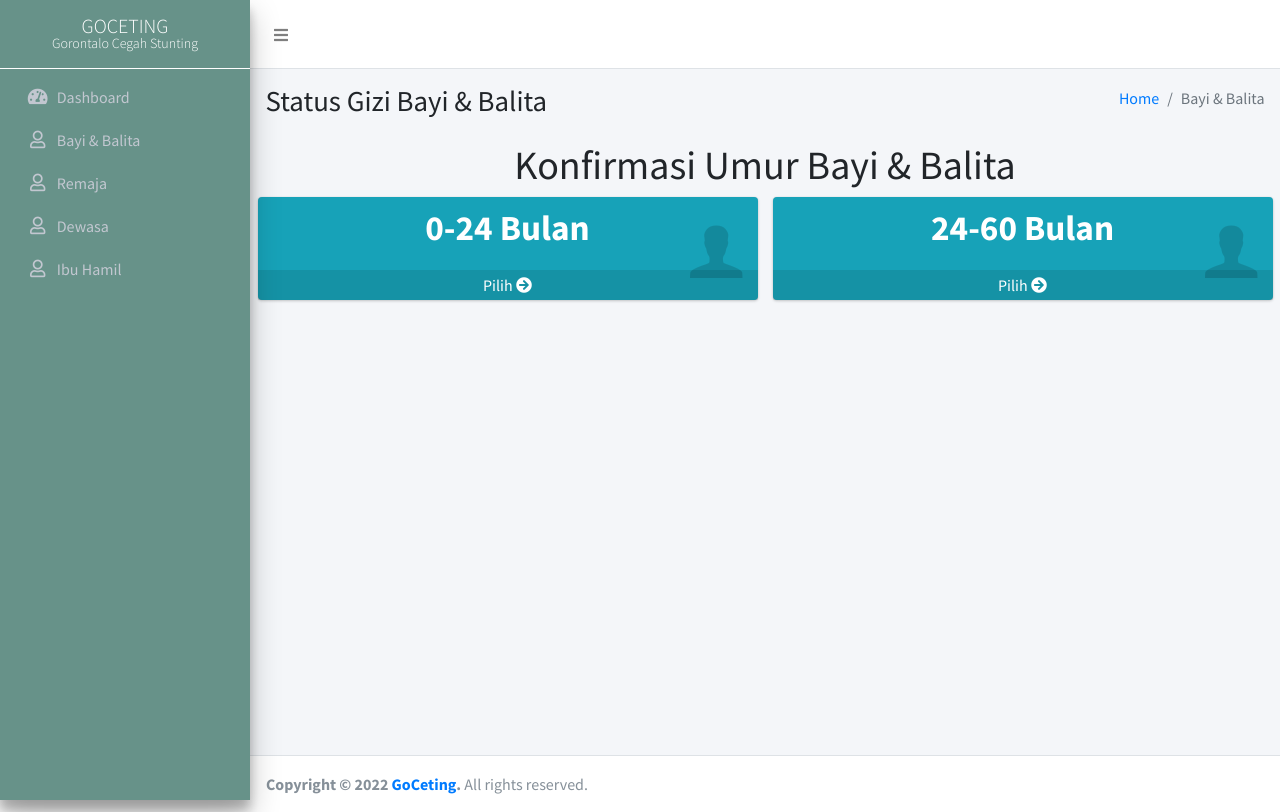
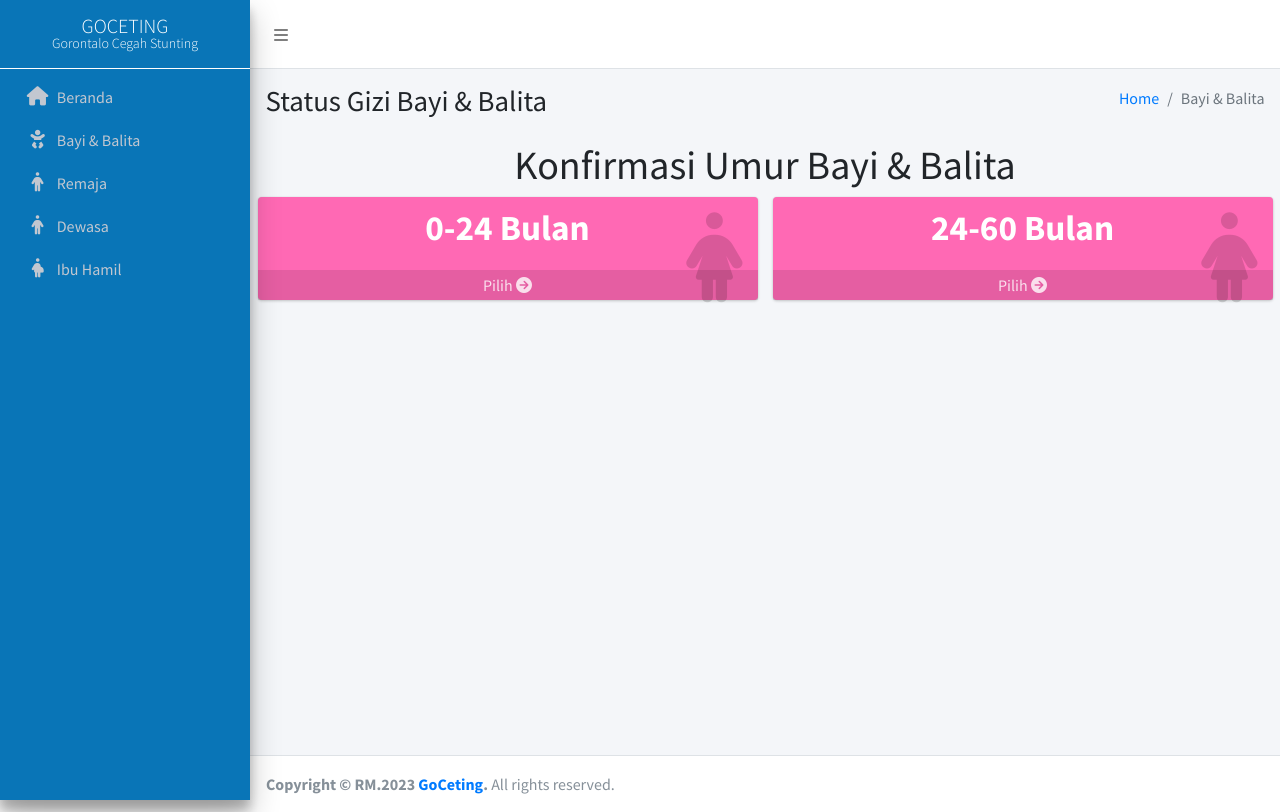
Before and after one commit to Rafikmato/goceting, a PHP site: page /index.php?module=umur_perempuan in a window 1280 px wide. Run offline with PHP 8.4, Linux system fonts and the light colour scheme; some libraries are stand-ins or nearby versions.

Commit message:
19/12/2023

```diff
--- a/admin/bayi_balita/2sampai5thn_laki_laki.php
+++ b/admin/bayi_balita/2sampai5thn_laki_laki.php
@@ -31,7 +31,7 @@
                 <h3 style="text-align: center;" class="respon">Laki - Laki</h3>
               </div>
               <div class="icon">
-                <i class="ion ion-person"></i>
+                <i class="fa-solid fa-person"></i>
               </div>
               <a href="?module=umur_laki" class="small-box-footer">Pilih <i class="fas fa-arrow-circle-right"></i></a>
             </div>
@@ -43,7 +43,7 @@
                 <h3 style="text-align: center;" class="respon">Perempuan</h3>
               </div>
               <div class="icon">
-                <i class="ion ion-person"></i>
+                <i class="fa-solid fa-person-dress"></i>
               </div>
               <a href="?module=umur_perempuan" class="small-box-footer">Pilih <i class="fas fa-arrow-circle-right"></i></a>
             </div>
--- a/admin/bayi_balita/2sampai5thn_perempuan.php
+++ b/admin/bayi_balita/2sampai5thn_perempuan.php
@@ -31,7 +31,7 @@
                 <h3 style="text-align: center;" class="respon">Laki - Laki</h3>
               </div>
               <div class="icon">
-                <i class="ion ion-person"></i>
+                <i class="fa-solid fa-person"></i>
               </div>
               <a href="?module=umur_laki" class="small-box-footer">Pilih <i class="fas fa-arrow-circle-right"></i></a>
             </div>
@@ -43,7 +43,7 @@
                 <h3 style="text-align: center;" class="respon">Perempuan</h3>
               </div>
               <div class="icon">
-                <i class="ion ion-person"></i>
+                <i class="fa-solid fa-person-dress"></i>
               </div>
               <a href="?module=umur_perempuan" class="small-box-footer">Pilih <i class="fas fa-arrow-circle-right"></i></a>
             </div>
--- a/admin/bayi_balita/bayi_balita.php
+++ b/admin/bayi_balita/bayi_balita.php
@@ -29,7 +29,7 @@
                 <h3 style="text-align: center;" class="respon">Laki - Laki</h3>
               </div>
               <div class="icon">
-                <i class="ion ion-person"></i>
+                <i class="fa-solid fa-person"></i>
               </div>
               <a href="?module=umur_laki" class="small-box-footer">Pilih <i class="fas fa-arrow-circle-right"></i></a>
             </div>
@@ -41,7 +41,7 @@
                 <h3 style="text-align: center;" class="respon">Perempuan</h3>
               </div>
               <div class="icon">
-                <i class="ion ion-person"></i>
+                <i class="fa-solid fa-person-dress"></i>
               </div>
               <a href="?module=umur_perempuan" class="small-box-footer">Pilih <i class="fas fa-arrow-circle-right"></i></a>
             </div>
--- a/admin/bayi_balita/laki_laki.php
+++ b/admin/bayi_balita/laki_laki.php
@@ -31,7 +31,7 @@
                 <h3 style="text-align: center;" class="respon">Laki - Laki</h3>
               </div>
               <div class="icon">
-                <i class="ion ion-person"></i>
+                <i class="fa-solid fa-person"></i>
               </div>
               <a href="?module=umur_laki" class="small-box-footer">Pilih <i class="fas fa-arrow-circle-right"></i></a>
             </div>
@@ -43,7 +43,7 @@
                 <h3 style="text-align: center;" class="respon">Perempuan</h3>
               </div>
               <div class="icon">
-                <i class="ion ion-person"></i>
+                <i class="fa-solid fa-person-dress"></i>
               </div>
               <a href="?module=umur_perempuan" class="small-box-footer">Pilih <i class="fas fa-arrow-circle-right"></i></a>
             </div>
--- a/admin/bayi_balita/perempuan.php
+++ b/admin/bayi_balita/perempuan.php
@@ -31,7 +31,7 @@
                 <h3 style="text-align: center;" class="respon">Laki - Laki</h3>
               </div>
               <div class="icon">
-                <i class="ion ion-person"></i>
+                <i class="fa-solid fa-person"></i>
               </div>
               <a href="?module=umur_laki" class="small-box-footer">Pilih <i class="fas fa-arrow-circle-right"></i></a>
             </div>
@@ -43,7 +43,7 @@
                 <h3 style="text-align: center;" class="respon">Perempuan</h3>
               </div>
               <div class="icon">
-                <i class="ion ion-person"></i>
+                <i class="fa-solid fa-person-dress"></i>
               </div>
               <a href="?module=umur_perempuan" class="small-box-footer">Pilih <i class="fas fa-arrow-circle-right"></i></a>
             </div>
--- a/admin/bayi_balita/umur_laki.php
+++ b/admin/bayi_balita/umur_laki.php
@@ -28,7 +28,7 @@
                 <h3 style="text-align: center;" class="respon">0-24 Bulan</h3>
               </div>
               <div class="icon">
-                <i class="ion ion-person"></i>
+                <i class="fa-solid fa-person"></i>
               </div>
               <a href="?module=laki_laki" class="small-box-footer">Pilih <i class="fas fa-arrow-circle-right"></i></a>
             </div>
@@ -40,7 +40,7 @@
                <h3 style="text-align: center;" class="respon">24-60 Bulan</h3>
               </div>
               <div class="icon">
-                <i class="ion ion-person"></i>
+                <i class="fa-solid fa-person"></i>
               </div>
               <a href="?module=2sampai5thn_laki_laki" class="small-box-footer">Pilih <i class="fas fa-arrow-circle-right"></i></a>
             </div>
--- a/admin/bayi_balita/umur_perempuan.php
+++ b/admin/bayi_balita/umur_perempuan.php
@@ -24,24 +24,24 @@
     <div class="row">
          <div class="col-lg-6 col-6">
             <!-- small box -->
-            <div class="small-box bg-info">
+            <div class="small-box" style="background-color: #FF69B4; color: white;">
               <div class="inner">
                 <h3 style="text-align: center;" class="respon">0-24 Bulan</h3>
               </div>
               <div class="icon">
-                <i class="ion ion-person"></i>
+                <i class="fa-solid fa-person-dress"></i>
               </div>
               <a href="?module=perempuan" class="small-box-footer">Pilih <i class="fas fa-arrow-circle-right"></i></a>
             </div>
           </div>
           <div class="col-lg-6 col-6">
             <!-- small box -->
-            <div class="small-box bg-info">
+            <div class="small-box" style="background-color: #FF69B4; color: white;">
               <div class="inner">
                <h3 style="text-align: center;" class="respon">24-60 Bulan</h3>
               </div>
               <div class="icon">
-                <i class="ion ion-person"></i>
+                <i class="fa-solid fa-person-dress"></i>
               </div>
               <a href="?module=2sampai5thn_perempuan" class="small-box-footer">Pilih <i class="fas fa-arrow-circle-right"></i></a>
             </div>
--- a/admin/dashboard/dashboard.php
+++ b/admin/dashboard/dashboard.php
@@ -3,12 +3,12 @@
       <div class="container-fluid">
         <div class="row mb-2">
           <div class="col-sm-6">
-            <h1 class="m-0">Dashboard</h1>
+            <h1 class="m-0">Beranda</h1>
           </div><!-- /.col -->
           <div class="col-sm-6">
             <ol class="breadcrumb float-sm-right">
               <li class="breadcrumb-item"><a href="index.php">Home</a></li>
-              <li class="breadcrumb-item active">Dashboard</li>
+              <li class="breadcrumb-item active">Beranda</li>
             </ol>
           </div><!-- /.col -->
         </div><!-- /.row -->
--- a/admin/dewasa/laki_remaja.php
+++ b/admin/dewasa/laki_remaja.php
@@ -31,7 +31,7 @@
                 <h3 style="text-align: center;" class="respon">Laki - Laki</h3>
               </div>
               <div class="icon">
-                <i class="ion ion-person"></i>
+                <i class="fa-solid fa-person"></i>
               </div>
               <a href="?module=laki_remaja" class="small-box-footer">Pilih <i class="fas fa-arrow-circle-right"></i></a>
             </div>
@@ -43,7 +43,7 @@
                 <h3 style="text-align: center;" class="respon">Perempuan</h3>
               </div>
               <div class="icon">
-                <i class="ion ion-person"></i>
+                <i class="fa-solid fa-person-dress"></i>
               </div>
               <a href="?module=perempuan_remaja" class="small-box-footer">Pilih <i class="fas fa-arrow-circle-right"></i></a>
             </div>
--- a/admin/dewasa/perempuan_remaja.php
+++ b/admin/dewasa/perempuan_remaja.php
@@ -31,7 +31,7 @@
                 <h3 style="text-align: center;" class="respon">Laki - Laki</h3>
               </div>
               <div class="icon">
-                <i class="ion ion-person"></i>
+                <i class="fa-solid fa-person"></i>
               </div>
               <a href="?module=laki_remaja" class="small-box-footer">Pilih <i class="fas fa-arrow-circle-right"></i></a>
             </div>
@@ -43,7 +43,7 @@
                 <h3 style="text-align: center;" class="respon">Perempuan</h3>
               </div>
               <div class="icon">
-                <i class="ion ion-person"></i>
+                <i class="fa-solid fa-person-dress"></i>
               </div>
               <a href="?module=perempuan_remaja" class="small-box-footer">Pilih <i class="fas fa-arrow-circle-right"></i></a>
             </div>
--- a/index.php
+++ b/index.php
@@ -13,6 +13,7 @@
   <link rel="stylesheet" href="https://fonts.googleapis.com/css?family=Source+Sans+Pro:300,400,400i,700&display=fallback">
   <!-- Font Awesome -->
   <link rel="stylesheet" href="plugins/fontawesome-free/css/all.min.css">
+  <link rel="stylesheet" href="https://cdnjs.cloudflare.com/ajax/libs/font-awesome/6.5.1/css/all.min.css" integrity="sha512-DTOQO9RWCH3ppGqcWaEA1BIZOC6xxalwEsw9c2QQeAIftl+Vegovlnee1c9QX4TctnWMn13TZye+giMm8e2LwA==" crossorigin="anonymous" referrerpolicy="no-referrer" />
   <!-- Ionicons -->
   <link rel="stylesheet" href="https://code.ionicframework.com/ionicons/2.0.1/css/ionicons.min.css">
   <!-- Tempusdominus Bootstrap 4 -->
@@ -105,7 +106,7 @@
   <!-- /.navbar -->
 
   <!-- Main Sidebar Container -->
-  <aside class="main-sidebar sidebar-dark-primary elevation-4 sidebar-no-expand" style="background-color: #679289;">
+  <aside class="main-sidebar sidebar-dark-primary elevation-4 sidebar-no-expand" style="background-color: #0975b7;">
     <!-- Brand Logo -->
     <a href="index.php" class="brand-link" style= "border-bottom: 1px solid white">
       <!-- <img src="dist/img/AdminLTELogo.png" alt="AdminLTE Logo" class="brand-image img-circle elevation-5" style="opacity: .9"> -->
@@ -126,16 +127,16 @@
 
           <li class="nav-item">
             <a href="?module=dashboard" class="nav-link">
-              <i class="nav-icon fas fa-tachometer-alt"></i>
+              <i class="nav-icon fa-solid fa-house"></i>
               <p>
-                Dashboard
+                Beranda
               </p>
             </a>
           </li>
 
           <li class="nav-item">
             <a href="?module=bayi_balita" class="nav-link">
-              <i class="nav-icon far fa-user"></i>
+              <i class="nav-icon fa-solid fa-baby"></i>
               <p>
                 Bayi & Balita
               </p>
@@ -144,7 +145,7 @@
 
           <li class="nav-item">
             <a href="?module=laki_remaja" class="nav-link">
-              <i class="nav-icon far fa-user"></i>
+              <i class="nav-icon fa-solid fa-person"></i>
               <p>
                 Remaja
               </p>
@@ -153,7 +154,7 @@
 
           <li class="nav-item">
             <a href="?module=dewasa" class="nav-link">
-              <i class="nav-icon far fa-user"></i>
+              <i class="nav-icon fa-solid fa-person"></i>
               <p>
                 Dewasa
               </p>
@@ -162,7 +163,7 @@
 
           <li class="nav-item">
             <a href="?module=ibu_hamil" class="nav-link">
-              <i class="nav-icon far fa-user"></i>
+              <i class="nav-icon fa-solid fa-person-pregnant"></i>
               <p>
                 Ibu Hamil
               </p>
@@ -240,7 +241,7 @@
   </div>
   <!-- /.content-wrapper -->
   <footer class="main-footer">
-    <strong>Copyright &copy; 2022 <a href="index.php">GoCeting</a>.</strong>
+    <strong>Copyright &copy; RM.2023 <a href="index.php">GoCeting</a>.</strong>
     All rights reserved.
     <!-- <div class="float-right d-none d-sm-inline-block">
       <b>Version</b> 1.0
```
